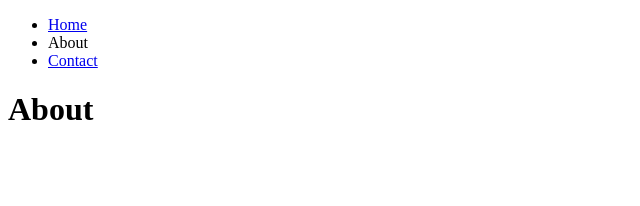
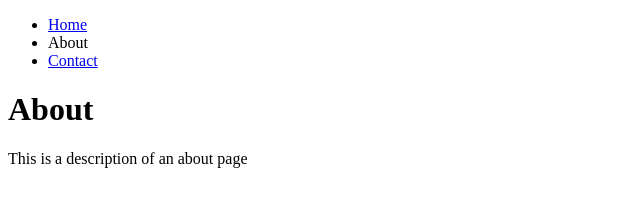
Before and after one commit to IS-120/semantic-html-and-links-jfishhero, a website: page about/index.html in a window 1280 px wide. Shown: the whole page, without its empty margins (0-640 px from the left). Drawn offline with Linux system fonts and the light colour scheme.

Commit message:
Trying this again

```diff
--- a/about/index.html
+++ b/about/index.html
@@ -33,6 +33,7 @@
 
   <main>
     <h1>About</h1>
+    <p>This is a description of an about page</p>
   </main>
 </body>
 
```
